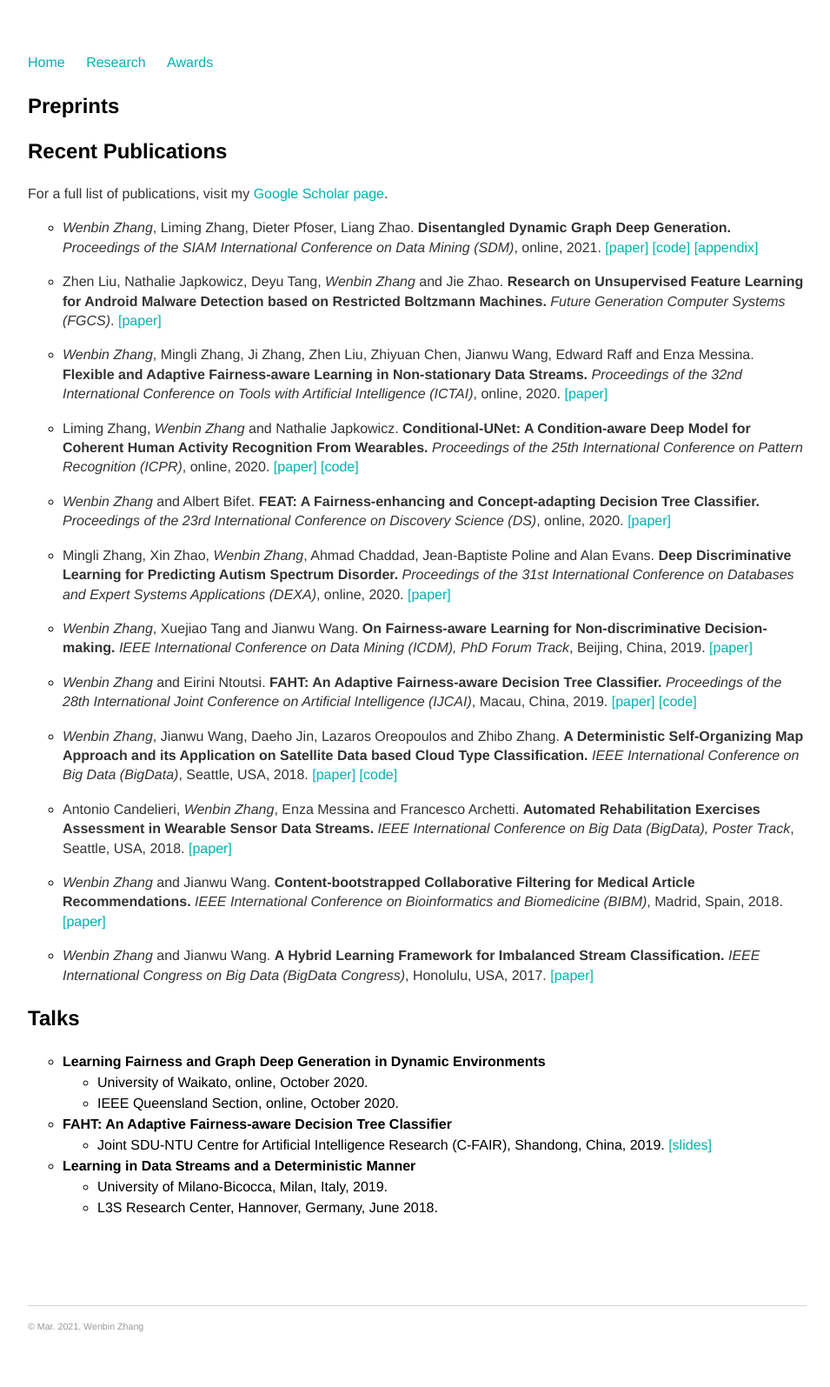
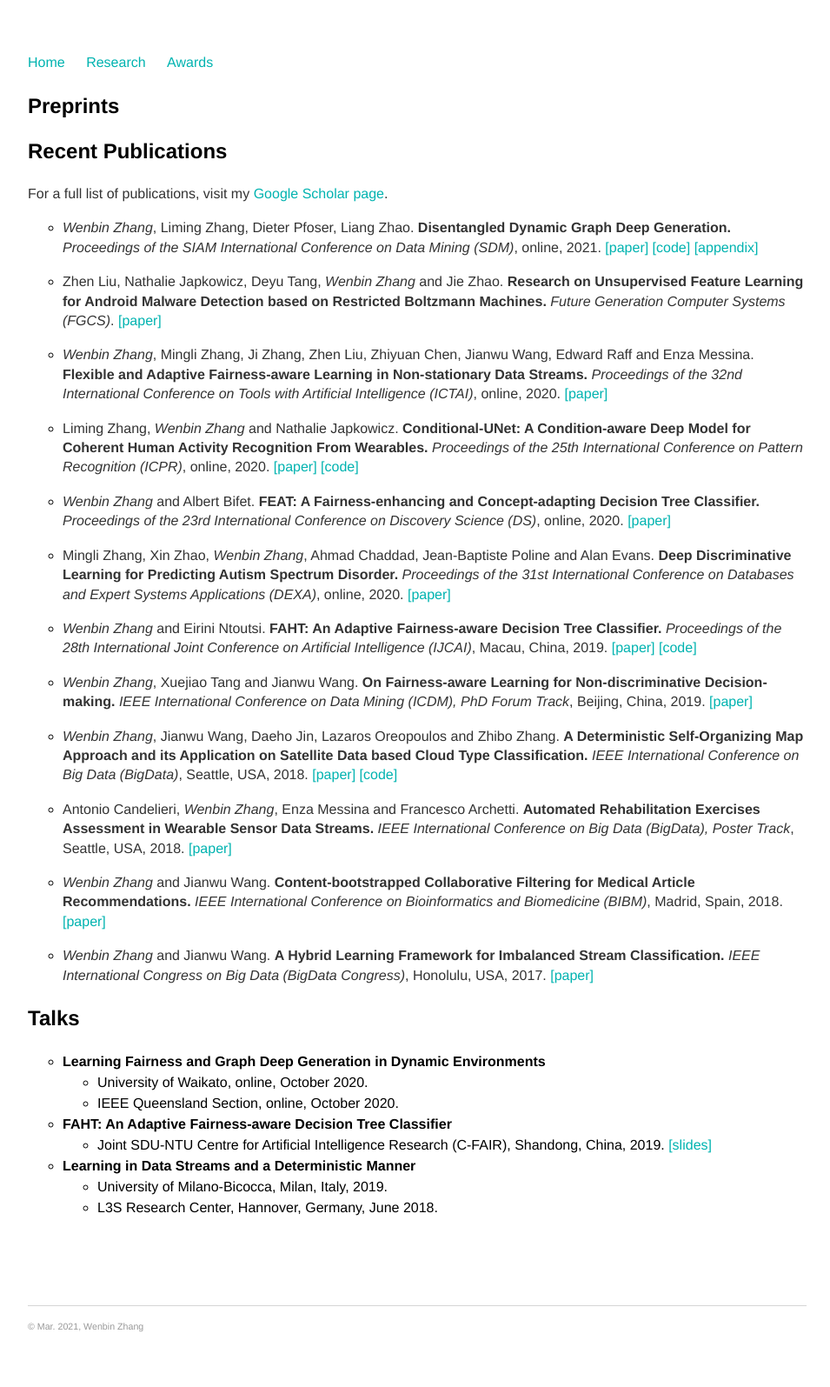
Before and after one commit to vanbanTruong/vanbanTruong.github.io, a Jekyll site: the page built from research.md, in a window 1280 px wide. Shown: the whole page at 87% size, without its empty margins (160-1115 px from the left). Built offline with Jekyll 4.4.1, drawn with Linux system fonts in a browser that asks for light colours.

```diff
--- a/research.md
+++ b/research.md
@@ -28,10 +28,9 @@ For a full list of publications, visit my [Google Scholar page](https://scholar.
 
 * Mingli Zhang, Xin Zhao, *Wenbin Zhang*, Ahmad Chaddad, Jean-Baptiste Poline and Alan Evans. **Deep Discriminative Learning for Predicting Autism Spectrum Disorder.** *Proceedings of the 31st International Conference on Databases and Expert Systems Applications (DEXA)*, online, 2020. [[paper]](/assets/DEXA20.pdf)
 
-* *Wenbin Zhang*, Xuejiao Tang and Jianwu Wang. **On Fairness-aware Learning for Non-discriminative Decision-making.** *IEEE International Conference on Data Mining (ICDM), PhD Forum Track*, Beijing, China, 2019. [[paper]](/assets/IJCAI19.pdf)
-
 * *Wenbin Zhang* and Eirini Ntoutsi. **FAHT: An Adaptive Fairness-aware Decision Tree Classifier.** *Proceedings of the 28th International Joint Conference on Artificial Intelligence (IJCAI)*, Macau, China, 2019. [[paper]](/assets/IJCAI19.pdf) [[code]](https://github.com/vanbanTruong/FAHT)
 
+* *Wenbin Zhang*, Xuejiao Tang and Jianwu Wang. **On Fairness-aware Learning for Non-discriminative Decision-making.** *IEEE International Conference on Data Mining (ICDM), PhD Forum Track*, Beijing, China, 2019. [[paper]](/assets/IJCAI19.pdf)
 
 * *Wenbin Zhang*, Jianwu Wang, Daeho Jin, Lazaros Oreopoulos and Zhibo Zhang. **A Deterministic Self-Organizing Map Approach and its Application on Satellite Data based Cloud Type Classification.** *IEEE International Conference on Big Data (BigData)*, Seattle, USA, 2018. [[paper]](/assets/BigData18.pdf) [[code]](https://github.com/vanbanTruong/deterministicSOM)
 
```
